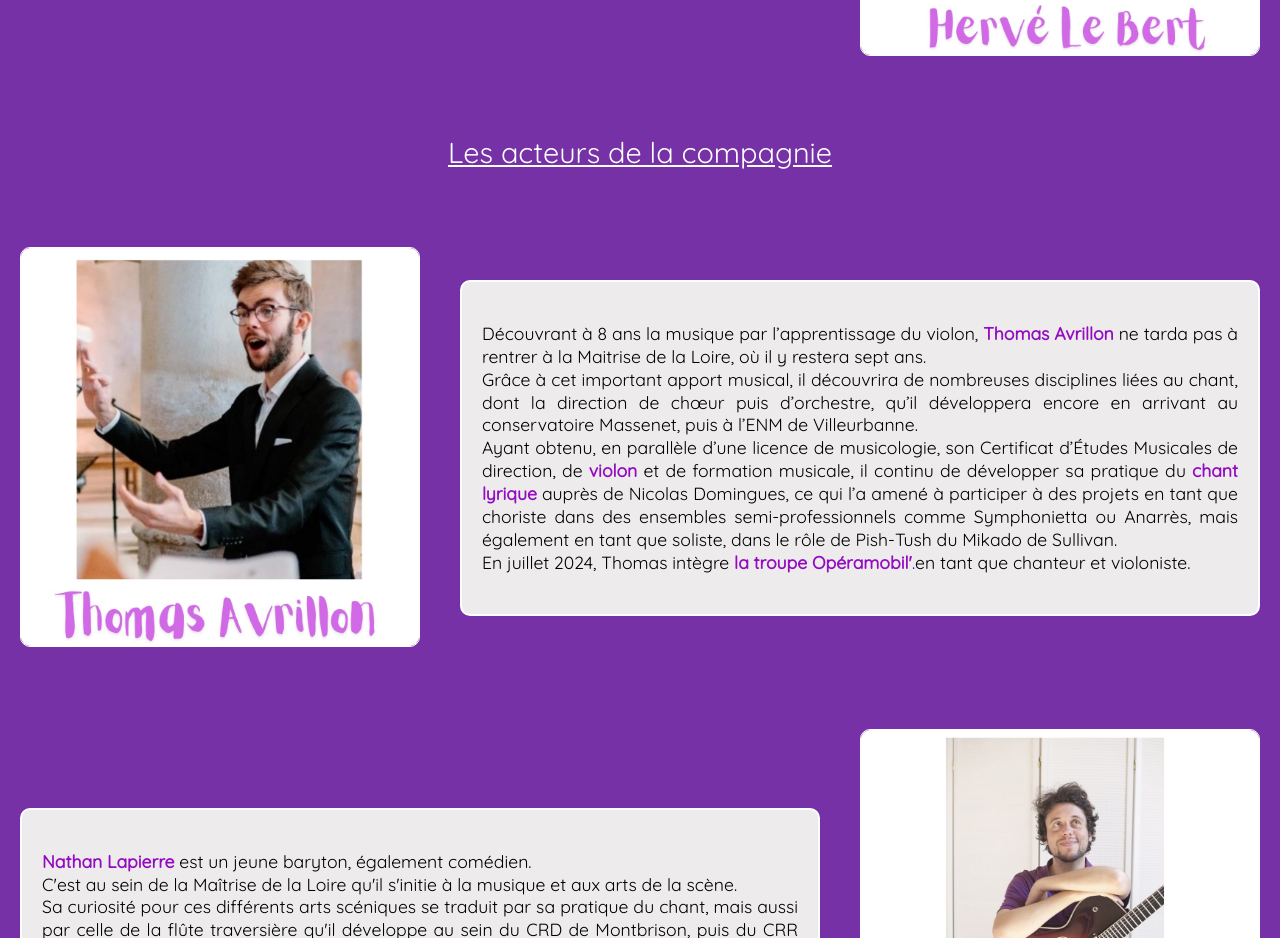
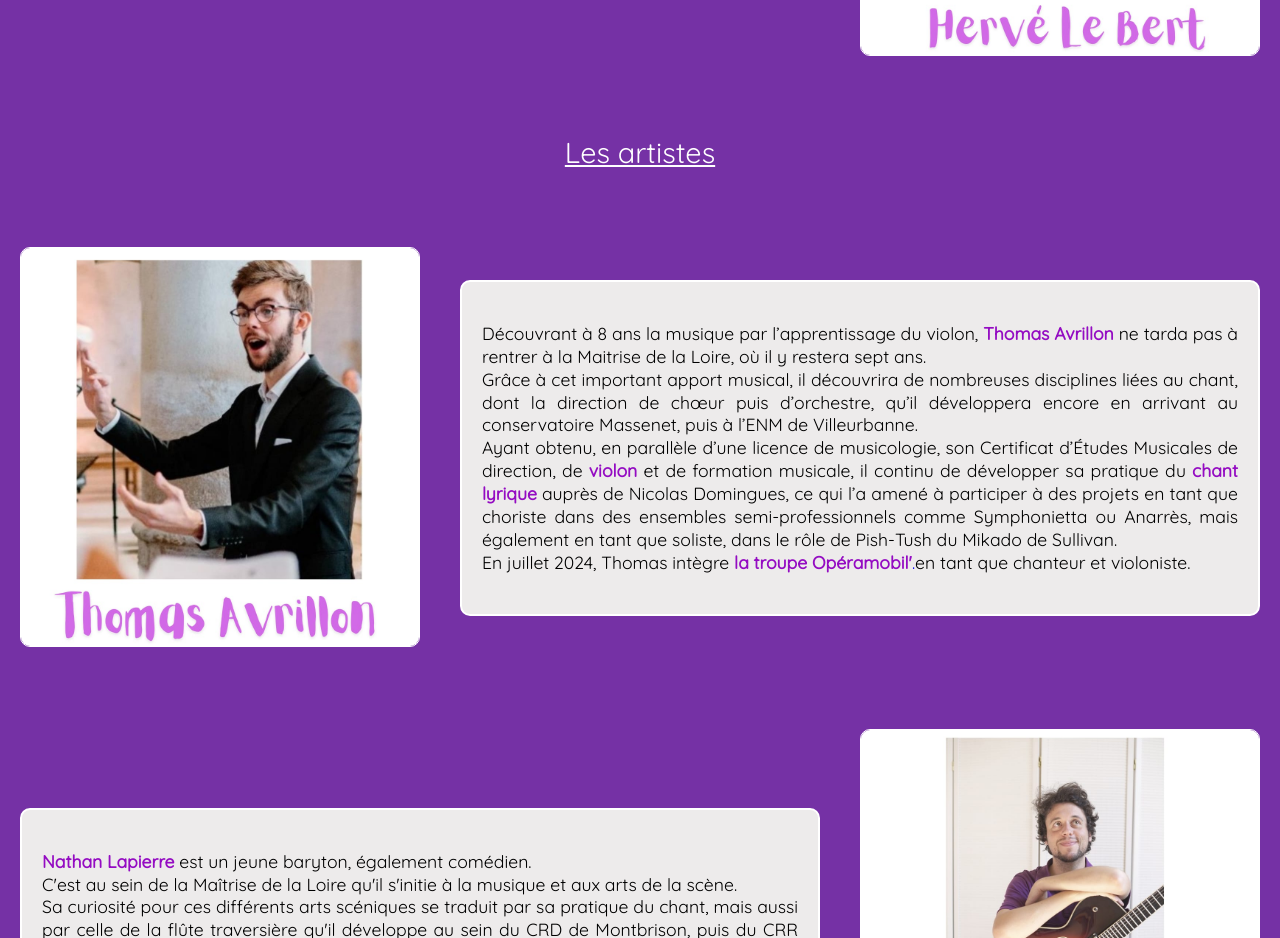
Before and after one commit to NelsonAxolotl/polyr, a React (Vite) app: page /lacie in a window 1280 px wide. Shown: the part 2120-3058 px from the top of the page. Built offline with nearby package versions, Linux system fonts and the light colour scheme; the HTML template or start-up script is replaced by a standard one; a web font is replaced by a local one.

Commit message:
artistes

```diff
--- a/src/Pages/Lacie.jsx
+++ b/src/Pages/Lacie.jsx
@@ -153,7 +153,7 @@ const Lacie = () => {
             </div>
 
             <div className="bio-acteurs">
-              <h3>Les acteurs de la compagnie</h3>
+              <h3>Les artistes</h3>
             </div>
             <div id="thomas" className="personne-reverse">
               <div className="pic1">
```
